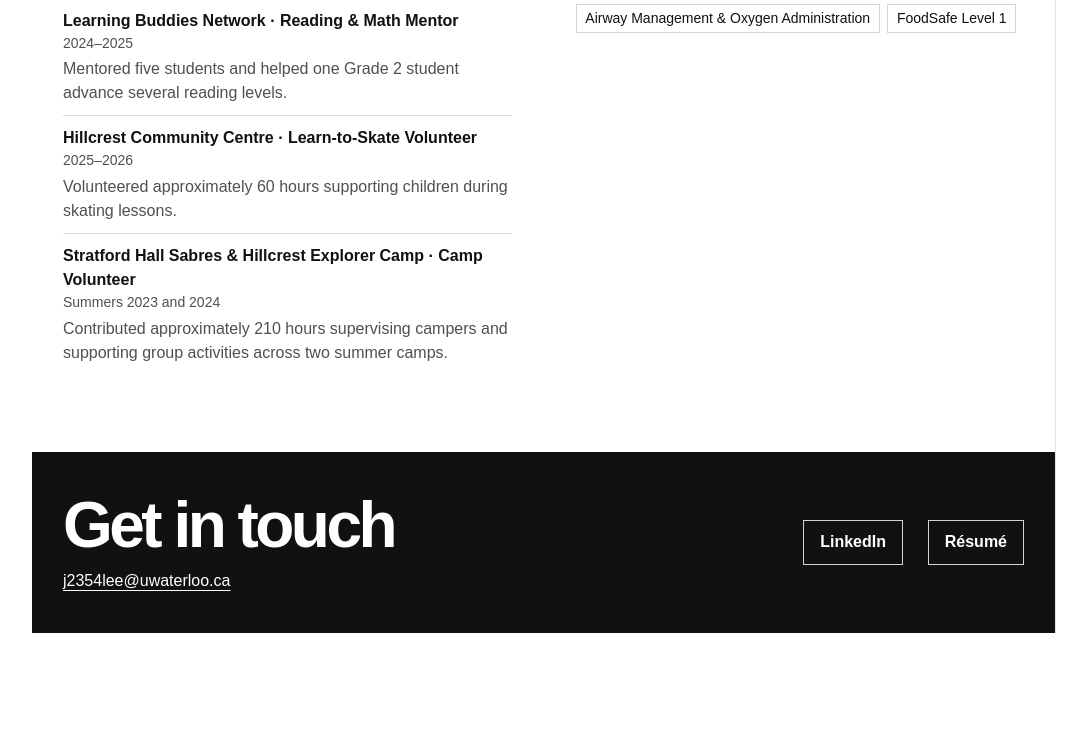
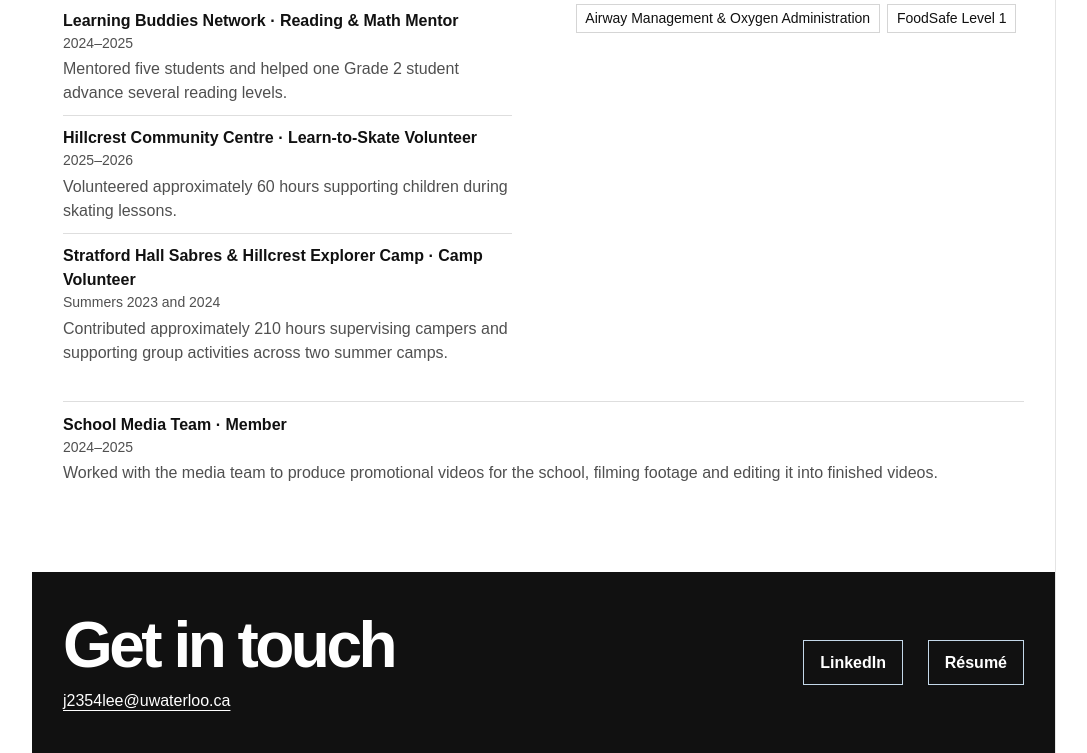
Before and after one commit to WaterloosTopElectricalEngineer/WaterloosTopElectricalEngineer.github.io, a plain HTML site: page index.html in a window 1280 px wide. Shown: the part 5475-6228 px from the top of the page, without its empty margins (192-1279 px from the left). Before the commit the page ends 6108 px from the top, so only its background shows below. Drawn offline with Linux system fonts and the light colour scheme.

Commit message:
Add school media team to leadership section

```diff
--- a/index.html
+++ b/index.html
@@ -6,7 +6,7 @@
   <meta name="theme-color" content="#ffffff">
   <meta name="description" content="Jeffrey Lee, Electrical Engineering co-op student at the University of Waterloo. Explore my projects in electronics, embedded systems, and fabrication.">
   <title>Jeffrey | Electrical Engineering Portfolio</title>
-  <link rel="stylesheet" href="styles.css?v=20">
+  <link rel="stylesheet" href="styles.css?v=21">
 </head>
 <body><a class="skip" href="#main">Skip to content</a><header class="top"><nav class="wrap" aria-label="Main navigation">
 <a class="brand" href="./">Jeffrey Lee</a>
@@ -245,6 +245,13 @@
           </ul>
         </div>
       </div>
+      <dl class="experience leadership-media">
+        <div>
+          <dt>School Media Team · Member</dt>
+          <dd class="role-date">2024–2025</dd>
+          <dd>Worked with the media team to produce promotional videos for the school, filming footage and editing it into finished videos.</dd>
+        </div>
+      </dl>
     </section>
     <footer id="contact">
       <div class="wrap footer-flex">
--- a/styles.css
+++ b/styles.css
@@ -83,6 +83,7 @@ h3 { line-height: 1.17; letter-spacing: -.035em; }
 .tags li { font-size: .875rem; padding: .2rem .55rem; border: 1px solid #d5d5d5; }
 .leadership { padding-block: clamp(3rem, 6vw, 5rem); }
 .leadership h2 { margin-bottom: 1.75rem; text-align: center; }
+.leadership-media { margin-top: 1.65rem; }
 .leadership h3 { margin-bottom: .65rem; }
 .leadership .experience + h3 { margin-top: 1.65rem; }
 .role-date { font-size: .875rem; margin-bottom: .2rem; }
```
